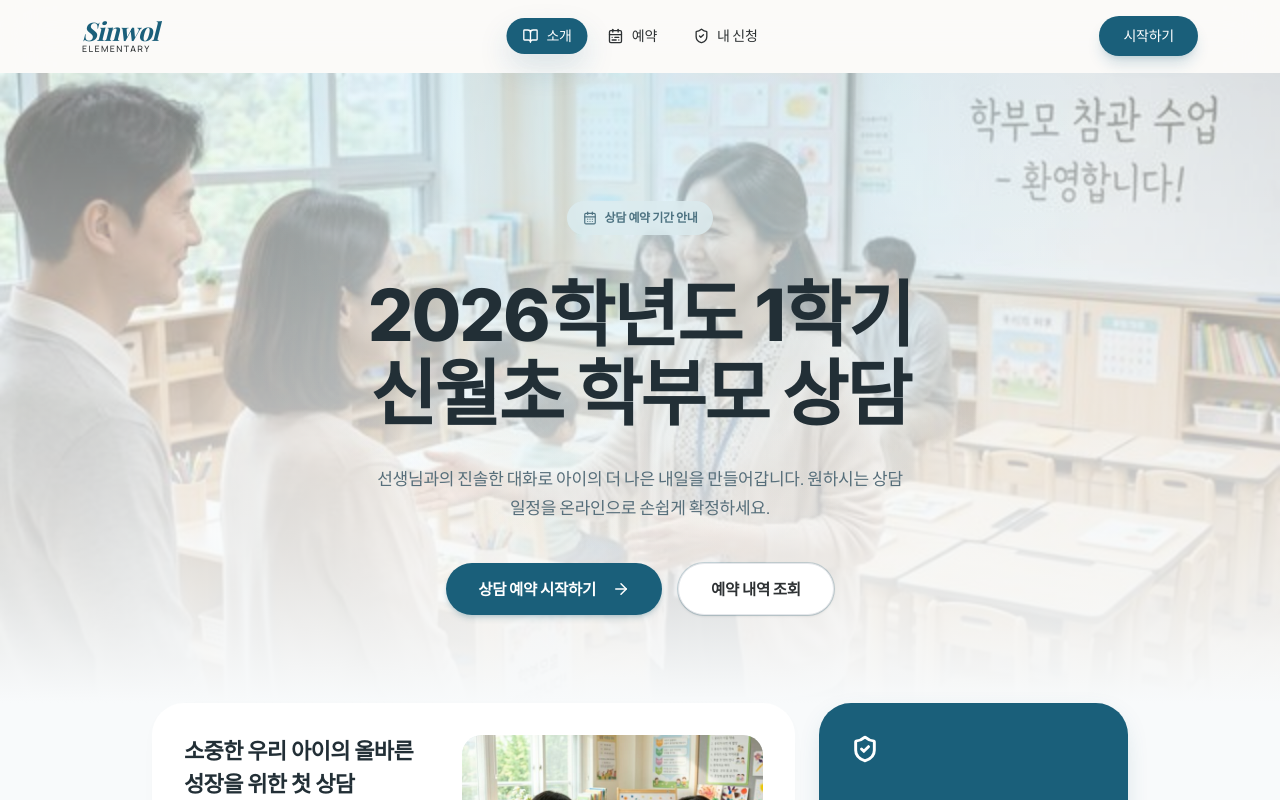
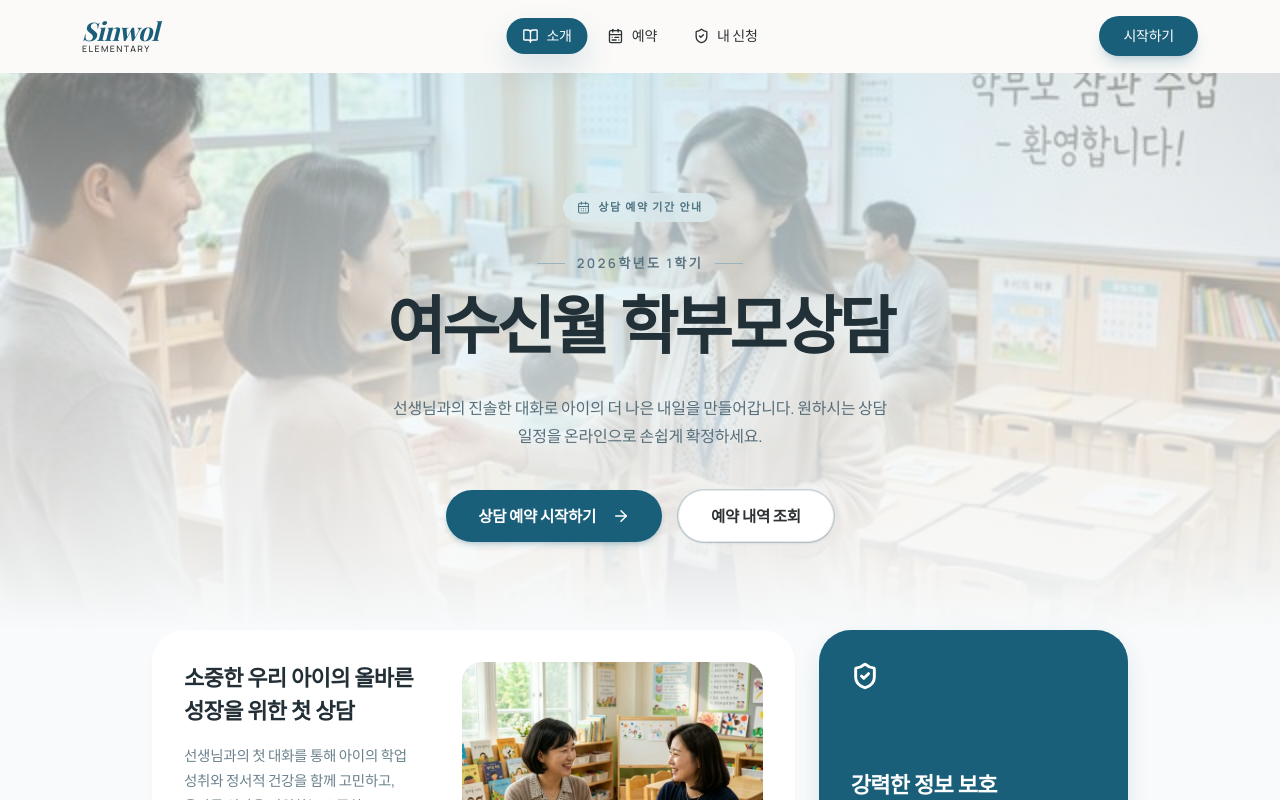
Before and after one commit to hyominyams/parent-consultation, a Next.js app: page / in a window 1280 px wide. Shown: the top 800 px of the page. Built offline with nearby package versions, Linux system fonts and the light colour scheme; no server answers.

Commit message:
Refine homepage hero typography

```diff
--- a/src/app/page.tsx
+++ b/src/app/page.tsx
@@ -1,10 +1,16 @@
 import Image from "next/image";
 import Link from "next/link";
+import { Noto_Serif_KR } from "next/font/google";
 import { ArrowRight, CalendarDays, ShieldCheck } from "lucide-react";
 
 import { SiteFooter } from "@/components/layout/site-footer";
 import { SiteHeader } from "@/components/layout/site-header";
 import { Button } from "@/components/ui/button";
+
+const heroTitleFont = Noto_Serif_KR({
+  subsets: ["latin"],
+  display: "swap",
+});
 
 export default function HomePage() {
   return (
@@ -28,20 +34,29 @@ export default function HomePage() {
         <div className="absolute left-1/2 top-0 -z-10 h-[500px] w-full max-w-[1000px] -translate-x-1/2 bg-[radial-gradient(circle_at_top,rgba(195,234,249,0.5)_0%,transparent_70%)] pointer-events-none" />
 
         {/* Badge */}
-        <div className="mb-10 mt-8 inline-flex items-center gap-2 rounded-full bg-[#dbebef]/80 px-4 py-2 hover:bg-[#dbebef] transition-colors md:mt-12 backdrop-blur-sm">
-          <CalendarDays className="h-[14px] w-[14px] text-[#4d7281]" />
-          <span className="font-display text-[12px] font-bold tracking-wide text-[#4d7281]">
+        <div className="mb-8 mt-8 inline-flex items-center gap-2 rounded-full bg-[#dbebef]/80 px-3.5 py-1.5 transition-colors backdrop-blur-sm hover:bg-[#dbebef] md:mt-10">
+          <CalendarDays className="h-[13px] w-[13px] text-[#4d7281]" />
+          <span className="font-body text-[11px] font-semibold tracking-[0.14em] text-[#4d7281]">
             상담 예약 기간 안내
           </span>
         </div>
 
         {/* Title */}
-        <h1 className="mb-6 text-center font-display text-[3.25rem] font-extrabold leading-[1.1] tracking-[-0.03em] text-[#222f36] sm:text-6xl md:text-7xl">
-          2026학년도 1학기<br />신월초 학부모 상담
-        </h1>
+        <div className="mb-6 flex max-w-[46rem] flex-col items-center">
+          <p className="mb-4 inline-flex items-center gap-3 font-body text-[0.78rem] font-semibold tracking-[0.18em] text-[#5b7481] sm:text-[0.82rem]">
+            <span className="h-px w-7 bg-[#9ab3be]" />
+            2026학년도 1학기
+            <span className="h-px w-7 bg-[#9ab3be]" />
+          </p>
+          <h1
+            className={`${heroTitleFont.className} text-balance text-center text-[2.45rem] font-semibold leading-[1.22] tracking-[-0.055em] text-[#223038] sm:text-[3.1rem] md:text-[3.95rem]`}
+          >
+            여수신월 <span className="whitespace-nowrap">학부모상담</span>
+          </h1>
+        </div>
 
         {/* Subtitle */}
-        <p className="text-readable mx-auto mb-10 mt-2 max-w-[34rem] text-center font-body text-[17px] font-medium leading-[1.7] text-[#566e7a]">
+        <p className="text-readable mx-auto mb-10 mt-1 max-w-[31rem] text-center font-body text-[15.5px] font-medium leading-[1.75] text-[#566e7a] sm:text-[16px]">
           선생님과의 진솔한 대화로 아이의 더 나은 내일을 만들어갑니다. 원하시는 상담 일정을 온라인으로
           손쉽게 확정하세요.
         </p>
```
